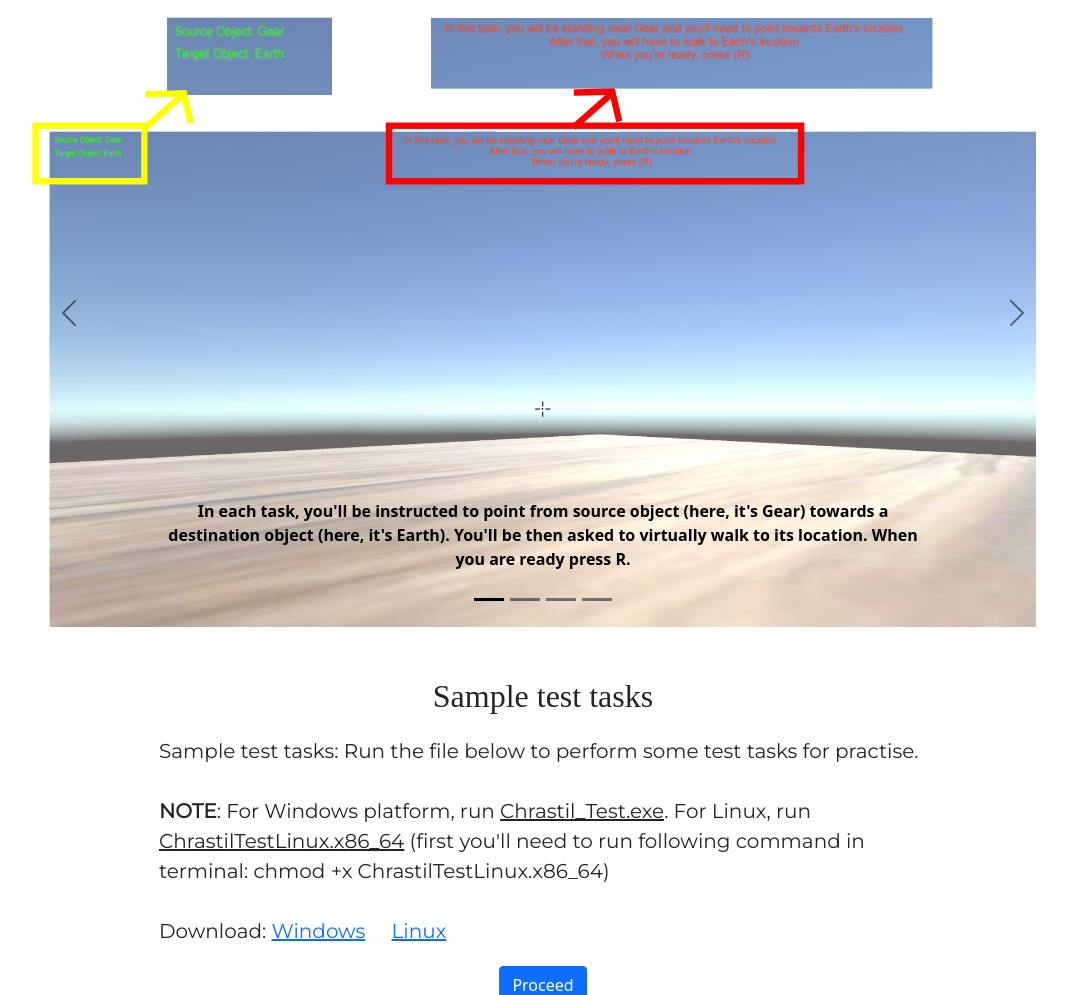
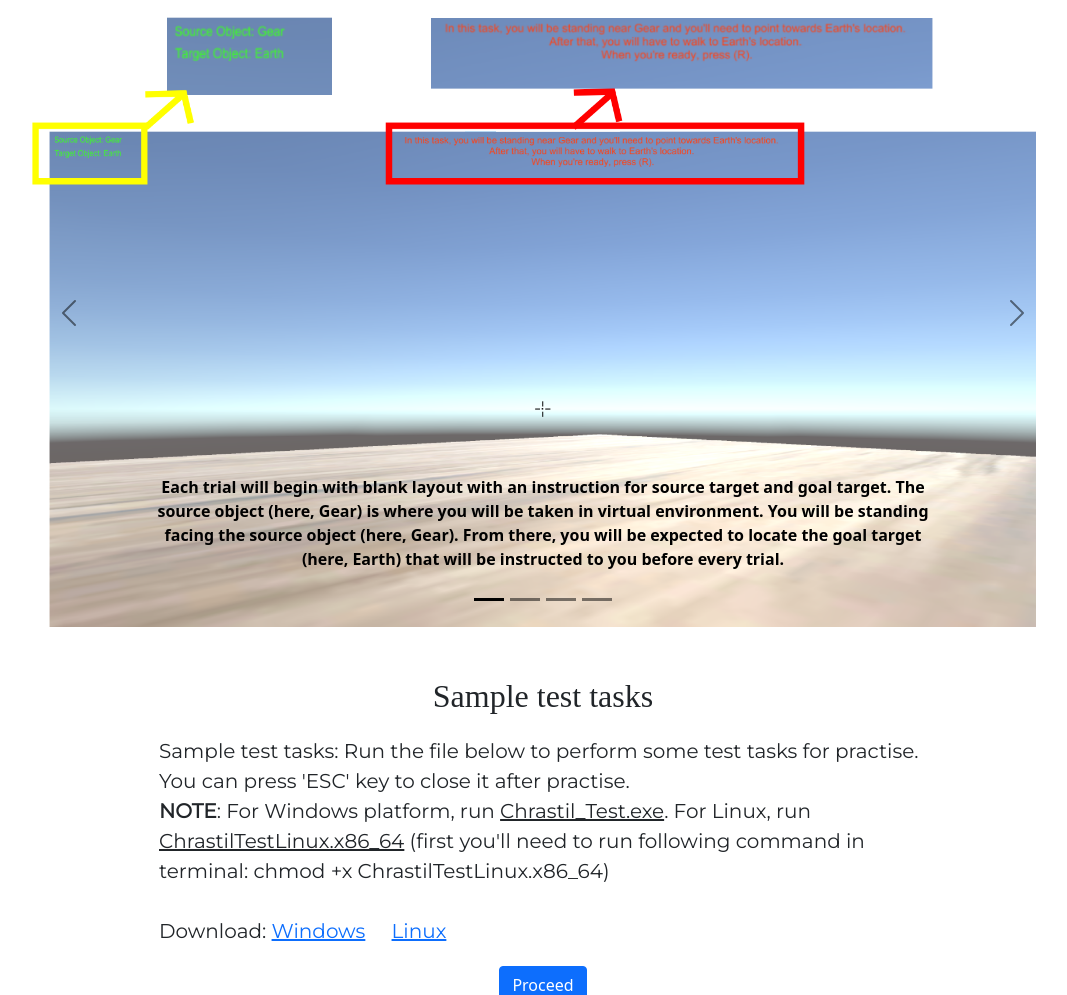
Before and after one commit to DevAcc-MS/Research-Experiment-Platform-, a Flask app: page /gaming/testPhase in a window 1280 px wide. Shown: the part 407-1402 px from the top of the page, without its empty margins (97-1164 px from the left). Run offline with Flask 2, Linux system fonts and the light colour scheme; some web fonts are replaced.

Commit message:
Feedback v2

```diff
--- a/flaskr/modules/gaming/gaming_controller.py
+++ b/flaskr/modules/gaming/gaming_controller.py
@@ -74,7 +74,8 @@ def testPhase():
 
 @gaming_bp.route("/testPhase2", methods=['POST', 'GET'])
 def testPhase2():
-    return render_template("gaming/testPhase2.html")
+    pId = 'G' + str(getId())
+    return render_template("gaming/testPhase2.html", pId=pId)
 
 @gaming_bp.route("/fileUpload", methods=['POST', 'GET'])
 def fileUpload():
--- a/flaskr/modules/gaming/templates/gaming/active.html
+++ b/flaskr/modules/gaming/templates/gaming/active.html
@@ -24,7 +24,7 @@
         </div>
         <br>
         <h3> <b> Short Exploration </b> </h3>
-        Please download the zipped file. Then extract, open & explore the virtual environment below to get familiar with the controls, movement etc of the environment. Once you get accustomed to it, close this virtual environment. You can explore it as long as you want.<br><br>
+        Please download the zipped file. Then extract, open & explore the virtual environment below to get familiar with the controls, movement etc of the environment. Once you get accustomed to it, you can close this virtual environment by pressing 'ESC' key. You can explore it as long as you want.<br><br>
         <b>NOTE</b>: For Windows platform, run <u> Practise_Env.exe</u>. For Linux, run <u>LinuxBuild.x86_64</u> (first you'll need to run following command in terminal: chmod +x LinuxBuild.x86_64) <br><br>
 
         <b> Practise Environment: </b> &nbsp; <a href="https://iiitaphyd-my.sharepoint.com/:u:/g/personal/sharique_mohd_research_iiit_ac_in/EX6X57OLOKRDtLcsaNBxkLABJUl57_5iWRs2nAs96b7v8A?e=NZptM2">Windows</a> &nbsp; &nbsp;
--- a/flaskr/modules/gaming/templates/gaming/testPhase.html
+++ b/flaskr/modules/gaming/templates/gaming/testPhase.html
@@ -30,28 +30,29 @@
               <img src="{{ url_for('static', filename='img/Screen_1.png') }}" class="d-block w-100" alt="Screen1">
               <div class="carousel-caption d-none d-md-block">
                 <h5></h5>
-                <p><b>In each task, you'll be instructed to point from source object (here, it's Gear) towards a destination object (here, it's Earth). You'll be then asked to virtually walk to its location. When you are ready press R.</b></p>
+                <p><b> Each trial will begin with blank layout with an instruction for source target and goal target.
+                  The source object (here, Gear) is where you will be taken in virtual environment. You will be standing facing the source object (here, Gear). From there, you will be expected to locate the goal target (here, Earth) that will be instructed to you before every trial.</b></p>
               </div>
             </div>
             <div class="carousel-item" data-bs-interval="10000">
               <img src="{{ url_for('static', filename='img/Screen_2.png') }}" class="d-block w-100" alt="Screen2">
               <div class="carousel-caption d-none d-md-block">
                 <h5></h5>
-                <p><b>You'll have 10 seconds to orient yourself in the virtual environment, after which walls & objects will disappear. </b></p>
+                <p><b>You will be given 10 seconds to orient yourself towards goal target and prepare yourself to point to it. After 10 seconds the wall and objects will disappear and you will be presented with blank layout </b></p>
               </div>
             </div>
             <div class="carousel-item" data-bs-interval="10000">
               <img src="{{ url_for('static', filename='img/Screen_3.png') }}" class="d-block w-100" alt="Screen3">
               <div class="carousel-caption d-none d-md-block">
                 <h5></h5>
-                <p><b>Now orient yourself towards the location of destination object (here Snowman), and then Press T to register the pointing direction </b></p>
+                <p><b>Here you will be expected to use crossahair ('+' sign in the centre of the screen) to locate the goal target in the given virtual space. Once you think you have located the goal target, press left-click mouse button to register your response</b></p>
               </div>
             </div>
             <div class="carousel-item">
               <img src="{{ url_for('static', filename='img/Screen_4.png') }}" class="d-block w-100" alt="Screen4">
               <div class="carousel-caption d-none d-md-block">
                 <h5></h5>
-                <p><b>Now, walk towards the destination object's (here, Snowman) location. Once you think you have reached its location, press 'C' </b></p>
+                <p><b>After pointing the goal target, you will be expected to virtual reach to the target object by pressing arrow keys. Once you think you have reached the target object, Press ENTER to register your response. </b></p>
               </div>
             </div>
           </div>
@@ -70,7 +71,7 @@
             <h2> Sample test tasks </h2>
         </div>
         <div style="margin-top: 0.8rem; font-family: 'Montserrat', sans-serif; font-size: 20px;">
-            Sample test tasks: Run the file below to perform some test tasks for practise. &nbsp; &nbsp;&nbsp; &nbsp;&nbsp; &nbsp;&nbsp; &nbsp;&nbsp; &nbsp;&nbsp; &nbsp;&nbsp; &nbsp;&nbsp; &nbsp;&nbsp; &nbsp;&nbsp;
+            Sample test tasks: Run the file below to perform some test tasks for practise. You can press 'ESC' key to close it after practise. &nbsp; &nbsp;&nbsp; &nbsp;&nbsp; &nbsp;&nbsp; &nbsp;&nbsp; &nbsp;&nbsp; &nbsp;&nbsp; &nbsp;&nbsp; &nbsp;&nbsp; &nbsp;&nbsp;
             &nbsp;&nbsp; &nbsp;&nbsp; &nbsp;&nbsp; &nbsp;&nbsp; &nbsp;&nbsp; &nbsp;&nbsp;  <br>
             <b>NOTE</b>: For Windows platform, run <u> Chrastil_Test.exe</u>. For Linux, run <u>ChrastilTestLinux.x86_64</u> (first you'll need to run following command in terminal: chmod +x ChrastilTestLinux.x86_64) <br><br>
 
--- a/flaskr/modules/gaming/templates/gaming/testPhase2.html
+++ b/flaskr/modules/gaming/templates/gaming/testPhase2.html
@@ -24,8 +24,9 @@
         <div style="margin-top: 5%; font-family: 'Mate SC', serif; font-size: 50px;">
             <h2> Map Sketch tasks </h2>
         </div>
-        <div style="margin-top: 0.8rem; font-family: 'Montserrat', sans-serif; font-size: 20px;">
-            Draw the map of exploration environment on a paper (image of this sketch map will be needed later)
+        <div style="margin-top: 0.8rem; font-family: 'Montserrat', sans-serif; font-size: 20px; margin-left: 5%;">
+          Draw the map of the virtual environment on an A4 size sheet and  write the participant ID (PID) on the top corner. Click the image of the sketch (will be asked to upload later).<br>
+          <u>NOTE</u>: Your participant ID (PID) is <b>{{pId}} </b>
         </div>
         <br><br>
     </div>
--- a/flaskr/modules/nongaming/nongaming_controller.py
+++ b/flaskr/modules/nongaming/nongaming_controller.py
@@ -76,7 +76,8 @@ def testPhase():
 
 @nongaming_bp.route("/testPhase2", methods=['POST', 'GET'])
 def testPhase2():
-    return render_template("nongaming/testPhase2.html")
+    pId = 'NG' + str(getId())
+    return render_template("nongaming/testPhase2.html", pId=pId)
 
 
 @nongaming_bp.route("/fileUpload", methods=['POST', 'GET'])
--- a/flaskr/modules/nongaming/templates/nongaming/active.html
+++ b/flaskr/modules/nongaming/templates/nongaming/active.html
@@ -24,7 +24,7 @@
         </div>
         <br>
         <h3> <b> Short Exploration </b> </h3>
-        Please download the zipped file. Then extract, open & explore the virtual environment below to get familiar with the controls, movement etc of the environment. Once you get accustomed to it, close this virtual environment. You can explore it as long as you want.<br><br>
+        Please download the zipped file. Then extract, open & explore the virtual environment below to get familiar with the controls, movement etc of the environment. Once you get accustomed to it, you can close this virtual environment by pressing 'ESC' key. You can explore it as long as you want.<br><br>
         <b>NOTE</b>: For Windows platform, run <u> Practise_Env.exe</u>. For Linux, run <u>LinuxBuild.x86_64</u> (first you'll need to run following command in terminal: chmod +x LinuxBuild.x86_64) <br><br>
 
         <b> Practise Environment: </b> &nbsp; <a href="https://iiitaphyd-my.sharepoint.com/:u:/g/personal/sharique_mohd_research_iiit_ac_in/EX6X57OLOKRDtLcsaNBxkLABJUl57_5iWRs2nAs96b7v8A?e=NZptM2">Windows</a> &nbsp; &nbsp;
--- a/flaskr/modules/nongaming/templates/nongaming/testPhase2.html
+++ b/flaskr/modules/nongaming/templates/nongaming/testPhase2.html
@@ -24,8 +24,9 @@
         <div style="margin-top: 5%; font-family: 'Mate SC', serif; font-size: 50px;">
             <h2> Map Sketch tasks </h2>
         </div>
-        <div style="margin-top: 0.8rem; font-family: 'Montserrat', sans-serif; font-size: 20px;">
-            Draw the map of exploration environment on a paper (image of this sketch map will be needed later)
+        <div style="margin-top: 0.8rem; font-family: 'Montserrat', sans-serif; font-size: 20px; margin-left: 5%;">
+          Draw the map of the virtual environment on an A4 size sheet and  write the participant ID (PID) on the top corner. Click the image of the sketch (will be asked to upload later).<br>
+          <u>NOTE</u>: Your participant ID (PID) is <b>{{pId}} </b>
         </div>
         <br><br>
     </div>
```
Also changed, not shown: flaskr/modules/nongaming/templates/nongaming/testPhase.html (+6 -5 lines).
